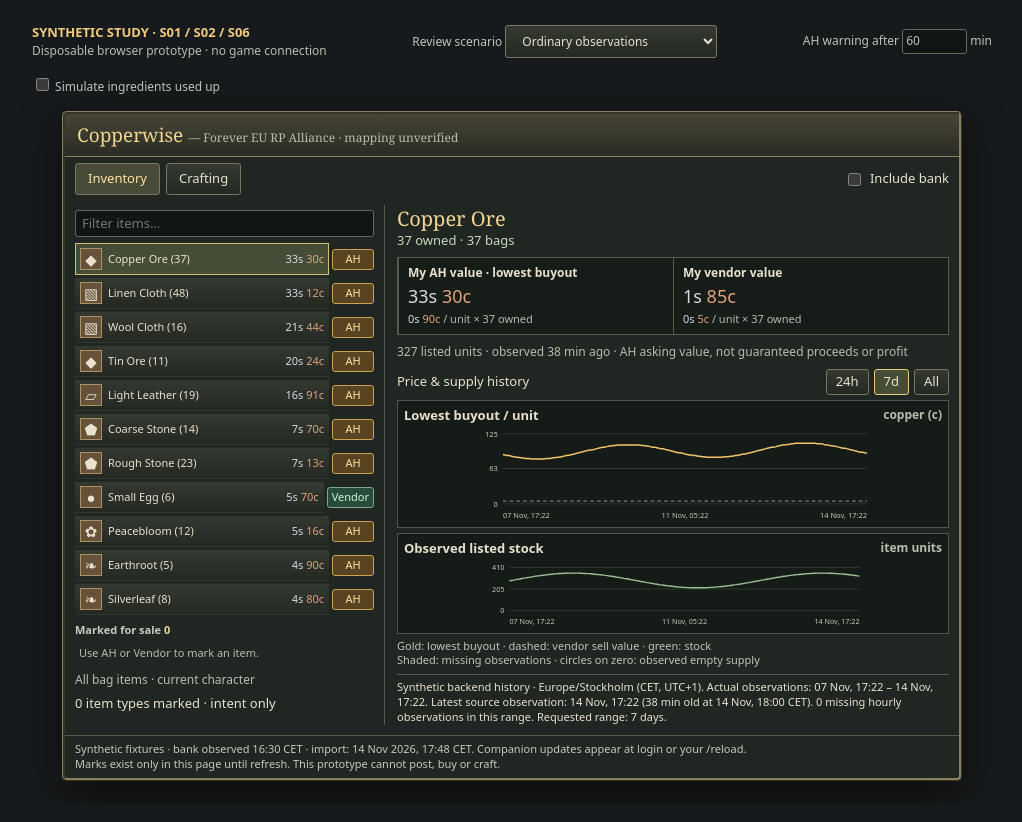
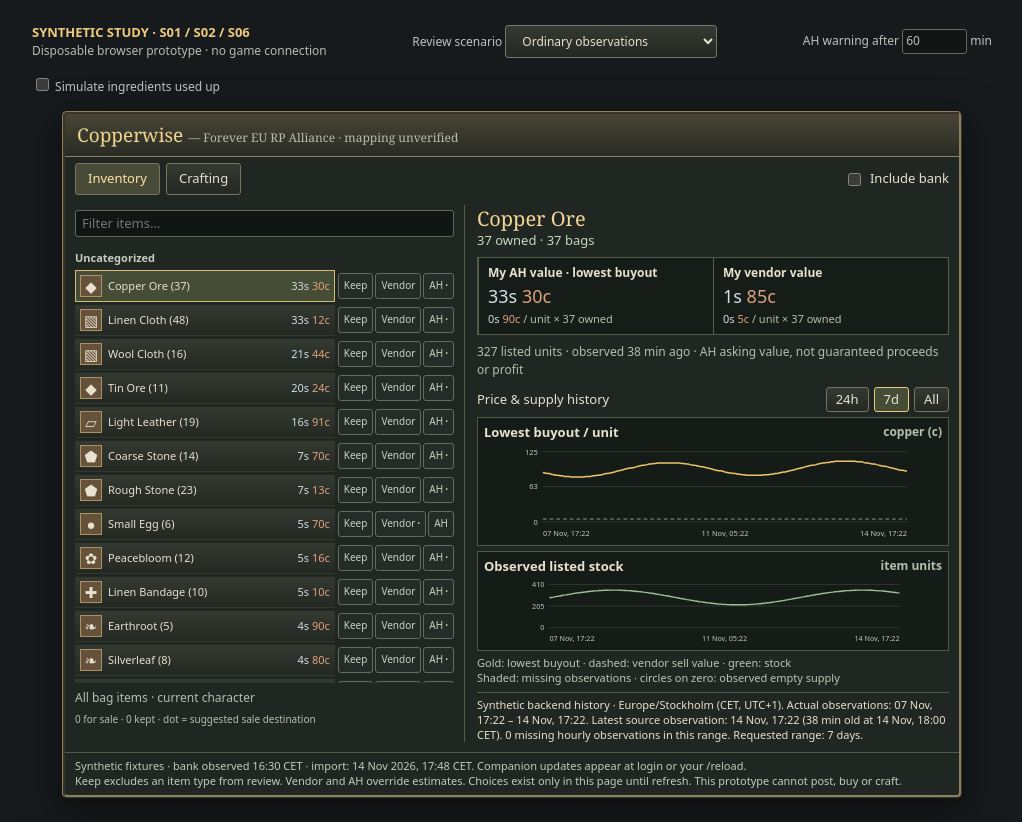
Before and after one commit to nllptr/copperwise, a plain HTML site: page probes/ui-inventory/index.html in a window 1280 px wide. Shown: the whole page, without its empty margins (128-1150 px from the left). Drawn offline with Linux system fonts and the light colour scheme.

Commit message:
Prototype per-item Keep Vendor and AH choices

```diff
--- a/probes/ui-inventory/index.html
+++ b/probes/ui-inventory/index.html
@@ -20,12 +20,21 @@
 .recipe-icon{grid-row:auto;width:24px;height:26px}.recipe-name{font-size:11px}.recipe-margin{white-space:nowrap}.calculation-note{color:#9cceaa;font-size:15px;text-align:center}.stale-warning{color:#ffca70}
 .study{flex-wrap:wrap}.study input[type=number]{width:65px;padding:3px}.study label{font-size:12px}
 @media(max-width:720px){.workspace{grid-template-columns:1fr}}
+/* Item choices: suggestion is advisory; the pressed state is the user's rule. */
+.workspace{grid-template-columns:390px minmax(0,1fr)}
+.item-choices{display:flex;gap:2px;flex-shrink:0}.sale-toggle{min-width:0;padding:5px;font-size:10px;position:relative}
+.sale-toggle[data-destination]{background:#252c27;border-color:#636b5e;color:#cdd2c6}
+.sale-toggle[aria-pressed=true]{background:#454d37;border-color:#edce85;color:#ffe1a0;box-shadow:inset 0 -2px #edce85}
+.sale-toggle.recommended::after{content:'·';color:#f5d382;margin-left:2px;font-weight:bold}
+#kept-heading{font-size:11px;color:#c8cdbf;margin:10px 0 4px}#marked-summary{font-size:10px;color:#b7bdae;margin:6px 0}
+@media(max-width:720px){.workspace{grid-template-columns:1fr}}
+.inventory-sections .category-heading{display:flex;align-items:center;gap:5px}.category-heading button{margin-left:auto;padding:2px 6px;font-size:10px}.category-heading span{color:#e8d5a7}
 </style>
 <div class="study"><div><strong>SYNTHETIC STUDY · S01 / S02 / S06</strong><br><small>Disposable browser prototype · no game connection</small></div><label>Review scenario <select id="scenario"><option value="ordinary">Ordinary observations</option><option value="empty">Observed empty supply</option><option value="gap">Missing observations</option><option value="none">No history</option><option value="vendor">Vendor metadata unavailable</option><option value="tie">Equal AH and vendor value</option></select></label><label>AH warning after <input id="stale-minutes" type="number" min="1" step="1" value="60"> min</label><label><input id="consume-ingredients" type="checkbox" style="width:auto"> Simulate ingredients used up</label></div>
 <main class="window" aria-label="Copperwise prototype">
 <header class="title">Copperwise <small>— Forever EU RP Alliance · mapping unverified</small></header>
 <nav class="tabs" aria-label="Main views"><button id="inventory-tab" aria-current="page">Inventory</button><button id="crafting-tab">Crafting</button><label class="bank-toggle"><input id="include-bank" type="checkbox"> Include bank</label></nav>
-<div class="workspace"><aside class="rail" id="inventory-rail"><input id="search" type="search" aria-label="Filter inventory items" placeholder="Filter items…"><div class="inventory-sections"><div id="items" class="list" aria-label="Inventory items"></div><h3>Marked for sale <span id="sale-count">0</span></h3><div id="sale-items" class="list" aria-label="Items marked for sale"></div></div><small id="inventory-summary"></small><p id="marked-summary"></p></aside>
+<div class="workspace"><aside class="rail" id="inventory-rail"><input id="search" type="search" aria-label="Filter inventory items" placeholder="Filter items…"><div class="inventory-sections"><h3>Uncategorized</h3><div id="items" class="list" aria-label="Uncategorized inventory items"></div><h3 class="category-heading">To vendor <span id="vendor-count">0</span><button id="clear-vendor" type="button" aria-label="Clear all items assigned to vendor" title="Return all items in this category to Uncategorized, including filtered-out items">Clear</button></h3><div id="vendor-items" class="list" aria-label="Items assigned to vendor"></div><h3 class="category-heading">To AH <span id="ah-count">0</span><button id="clear-ah" type="button" aria-label="Clear all items assigned to AH" title="Return all items in this category to Uncategorized, including filtered-out items">Clear</button></h3><div id="ah-items" class="list" aria-label="Items assigned to AH"></div><h3 class="category-heading">To keep <span id="kept-count">0</span><button id="clear-kept" type="button" aria-label="Clear all items assigned to keep" title="Return all items in this category to Uncategorized, including filtered-out items">Clear</button></h3><div id="kept-items" class="list" aria-label="Items assigned to keep"></div></div><small id="inventory-summary"></small><p id="marked-summary"></p></aside>
 <aside class="rail" id="crafting-rail" hidden><label class="check"><input id="unlearned" type="checkbox"> Include unlearned recipes</label><div id="recipe-list" class="list"></div></aside>
 <section aria-label="Selected item"><div class="detail-head"><div><h1 id="name"></h1><span id="quantity" class="badge"></span></div></div>
 <p id="bank-note" class="bank-note"></p>
@@ -41,7 +50,7 @@
 <p class="legend">Gold: lowest buyout · dashed: vendor sell value · green: stock<br>Shaded: missing observations · circles on zero: observed empty supply</p>
 <div class="provenance" id="coverage"></div><details id="craft-notes" hidden><summary>Price details</summary><p id="cost-basis" class="bank-note"></p><p id="craft-provenance" class="bank-note"></p></details>
 <p id="status" role="status" aria-live="polite"></p>
-</section></div><footer class="footer">Synthetic fixtures · bank observed 16:30 CET · import: 14 Nov 2026, 17:48 CET. Companion updates appear at login or your /reload.<br>Marks exist only in this page until refresh. This prototype cannot post, buy or craft.</footer>
+</section></div><footer class="footer">Synthetic fixtures · bank observed 16:30 CET · import: 14 Nov 2026, 17:48 CET. Companion updates appear at login or your /reload.<br>Keep excludes an item type from review. Vendor and AH override estimates. Choices exist only in this page until refresh. This prototype cannot post, buy or craft.</footer>
 </main>
 <script>
 // Frozen, illustrative observations: no production cadence, evidence rule or ranking policy.
@@ -57,6 +66,8 @@ const items=[{name:'Copper Ore',quantity:37,bank:80,vendor:5,base:84,stock:286,s
 {name:'Small Egg',quantity:6,bank:0,vendor:95,base:51,stock:86,symbol:'●'},
 {name:'Coarse Stone',quantity:14,bank:10,vendor:15,base:39,stock:376,symbol:'⬟'},
 {name:'Earthroot',quantity:5,bank:12,vendor:10,base:73,stock:124,symbol:'❧'},
+{name:'Linen Bandage',quantity:10,bank:0,vendor:10,base:28,stock:90,symbol:'✚'},
+{name:'Freshly Baked Bread',quantity:20,bank:0,vendor:1,base:4,stock:60,symbol:'▰'},
 {name:'Iron Ore',quantity:0,bank:40,vendor:50,base:328,stock:165,symbol:'◆'}];
 const observations=items.map((item,index)=>Array.from({length:377},(_,i)=>({time:latestObservationTime-(376-i)*hour,price:Math.round(item.base+12*Math.sin(i/13+index)+i/28),stock:Math.round(item.stock+70*Math.cos(i/19+index))})));
 let selected=0,days=7;const marks=new Map();const el=id=>document.getElementById(id);
@@ -66,22 +77,37 @@ const owned=item=>item.quantity+(includeBank()?item.bank:0);
 const money=value=>`${value>=10000?`<span class="gold">${Math.floor(value/10000)}g</span> `:''}<span class="silver">${Math.floor(value/100)%100}s</span> <span class="copper">${Number((value%100).toFixed(2))}c</span>`;
 function inventoryValue(item,index){const price=series(index).at(-1).price;return price===null||el('scenario').value==='vendor'?null:Math.max(price,item.vendor)*owned(item)}
 function renderList(){
- const query=el('search').value.toLowerCase();el('items').replaceChildren();el('sale-items').replaceChildren();
+ const query=el('search').value.toLowerCase();
+ for(const id of ['items','vendor-items','ah-items','kept-items'])el(id).replaceChildren();
  items.map((item,index)=>({item,index,value:inventoryValue(item,index)})).sort((a,b)=>(b.value??-Infinity)-(a.value??-Infinity)||a.item.name.localeCompare(b.item.name)).forEach(({item,index,value})=>{
-  if((!item.quantity&&(!includeBank()||!item.bank))||!item.name.toLowerCase().includes(query))return;
-  const marked=marks.has(index),last=series(index).at(-1),vendorKnown=el('scenario').value!=='vendor',destination=marked?marks.get(index):!vendorKnown||last.price===null?null:item.vendor>=last.price?'Vendor':'AH',row=document.createElement('div');row.className='inventory-row';
+  if(!owned(item)||!item.name.toLowerCase().includes(query))return;
+  const choice=marks.get(index),last=series(index).at(-1),recommendation=last.price===null||el('scenario').value==='vendor'?null:item.vendor>=last.price?'Vendor':'AH';
+  const row=document.createElement('div');row.className='inventory-row';
   const button=document.createElement('button');button.className='item';button.setAttribute('aria-pressed',String(selected===index));
   button.innerHTML=`<span class="icon" aria-hidden="true">${item.symbol}</span><span class="item-name">${item.name} (${owned(item)})</span><span class="row-value">${value===null?'—':money(value)}</span>`;
-  button.title=`${item.name}: ${owned(item)} owned; ${value===null?'sale value unavailable':`${value} copper total sale asking value, not recorded profit`}`;
+  button.title=`${item.name}: ${owned(item)} owned; ${value===null?'sale value unavailable':`${value} copper best total sale asking value, not recorded profit`}`;
   button.onclick=()=>{selected=index;el('status').textContent='';render()};
-  const toggle=document.createElement('button');toggle.className='sale-toggle';toggle.dataset.item=index;
-  toggle.dataset.destination=destination;toggle.textContent=marked?`${destination} ×`:destination;toggle.disabled=!marked&&destination==='Review';toggle.title=marked?`Scheduled for ${destination}; click to unmark`:destination==='Review'?'Price comparison unavailable':`Mark for ${destination}: ${destination==='AH'?'lowest buyout is higher':'vendor value is equal or higher, or no buyout listings exist'}`;toggle.setAttribute('aria-label',marked?`Unmark ${item.name} scheduled for ${destination}`:destination==='Review'?`Cannot compare AH and vendor value for ${item.name}`:`Mark ${item.name} for ${destination}`);
-  toggle.onclick=()=>{marked?marks.delete(index):marks.set(index,destination);renderList();el('status').textContent=marked?`${item.name} moved back to Inventory.`:`${item.name} scheduled for ${destination}. No sale made.`;document.querySelector(`.sale-toggle[data-item="${index}"]`).focus()};
-  row.append(button);if(destination){if(destination==='AH'&&(reviewTime-last.time)/60000>Number(el('stale-minutes').value)){toggle.innerHTML+=' <span class="stale-warning" aria-hidden="true">⚠</span>';toggle.title+=`; AH observation is ${Math.round((reviewTime-last.time)/60000)} minutes old`;toggle.setAttribute('aria-label',toggle.getAttribute('aria-label')+'; warning: old AH data')}row.append(toggle)}el(marked?'sale-items':'items').append(row);
+  const actions=document.createElement('div');actions.className='item-choices';actions.setAttribute('role','group');actions.setAttribute('aria-label',`Disposition for ${item.name}`);
+  for(const destination of ['Keep','Vendor','AH']){
+   const toggle=document.createElement('button');toggle.className='sale-toggle';toggle.dataset.item=index;toggle.dataset.destination=destination;toggle.textContent=destination;toggle.setAttribute('aria-pressed',String(choice===destination));
+   toggle.setAttribute('aria-label',`${destination} ${item.name}${choice===destination?'; selected, click to clear':''}${recommendation===destination?'; higher estimated sale value':''}`);
+   toggle.title=destination==='Keep'?'Exclude this item type from review, including newly acquired quantities':`${recommendation===destination?'Higher estimated sale value. ':''}Always choose ${destination} for this item type, regardless of the estimate`;
+   if(destination===recommendation){toggle.classList.add('recommended');toggle.title+=' · dot indicates suggested destination'}
+   if(destination==='AH'&&(reviewTime-last.time)/60000>Number(el('stale-minutes').value)){toggle.innerHTML+=' <span class="stale-warning" aria-hidden="true">⚠</span>';toggle.title+='; AH data is old'}
+   toggle.onclick=()=>{
+    const cleared=choice===destination;cleared?marks.delete(index):marks.set(index,destination);renderList();
+    el('status').textContent=cleared?`${item.name} returned to review.`:destination==='Keep'?`${item.name} kept and excluded from review. Click Keep again to return it to review.`:`${item.name} assigned to ${destination}, regardless of estimated value. No sale made.`;
+    const target=document.querySelector(`.sale-toggle[data-item="${index}"][data-destination="${destination}"]`);(target||el('search')).focus();
+   };
+   actions.append(toggle);
+  }
+  row.append(button,actions);el(choice==='Keep'?'kept-items':choice==='Vendor'?'vendor-items':choice==='AH'?'ah-items':'items').append(row);
  });
- for(const [id,message] of [['items',query?'No matching unmarked items.':'All included items are marked.'],['sale-items',query?'No matching marked items.':'Use AH or Vendor to mark an item.']])if(!el(id).children.length){const empty=document.createElement('p');empty.className='empty';empty.textContent=message;el(id).append(empty)}
- el('inventory-summary').textContent=includeBank()?'Bags + cached bank · current character':'All bag items · current character';el('sale-count').textContent=marks.size;el('marked-summary').textContent=`${marks.size} item type${marks.size===1?'':'s'} marked · intent only`;
+ for(const [id,message] of [['items',query?'No matching items to review.':'All included items have a choice.'],['vendor-items','No matching items assigned to vendor.'],['ah-items','No matching items assigned to AH.'],['kept-items','No matching kept items.']])if(!el(id).children.length){const empty=document.createElement('p');empty.className='empty';empty.textContent=message;el(id).append(empty)}
+ const kept=[...marks.values()].filter(choice=>choice==='Keep').length,sales=marks.size-kept;
+ el('inventory-summary').textContent=includeBank()?'Bags + cached bank · current character':'All bag items · current character';for(const [key,destination] of [['vendor','Vendor'],['ah','AH'],['kept','Keep']]){const count=[...marks.values()].filter(choice=>choice===destination).length;el(`${key}-count`).textContent=count;el(`clear-${key}`).disabled=count===0;}el('marked-summary').textContent=`${sales} for sale · ${kept} kept · dot = suggested sale destination`;
 }
+
 function series(index=selected){const scenario=el('scenario').value;return observations[index].filter(p=>p.time>=latestObservationTime-days*24*hour).map(p=>{const age=(latestObservationTime-p.time)/hour;const recent=age<=12;const historical=age>=40&&age<=49;if(scenario==='none'||(scenario==='gap'&&(recent||historical)))return {...p,price:null,stock:null};if(scenario==='tie')return {...p,price:items[index].vendor};if(scenario==='empty'&&(recent||historical))return {...p,price:null,stock:0};return p})}
 function draw(id,points,field,height,color){const left=42,right=530,top=9,bottom=height-23;const start=latestObservationTime-days*24*hour;const x=t=>left+(t-start)/(latestObservationTime-start)*(right-left);const item=items[selected];const values=points.map(p=>p[field]).filter(v=>v!==null);const max=Math.ceil(Math.max(1,...values,field==='price'?item.vendor:0)*1.15);const y=v=>bottom-v/max*(bottom-top);let svg='';for(const fraction of [0,.5,1]){const value=Math.round(max*fraction);svg+=`<path d="M${left} ${y(value)}H${right}" stroke="#364234"/><text x="35" y="${y(value)+4}" text-anchor="end" fill="#c1caba" font-size="10">${value}</text>`}for(const p of points){if(p.stock===null)svg+=`<rect x="${Math.max(left,x(p.time)-1)}" y="${top}" width="${Math.max(2,(right-left)/(days*24))}" height="${bottom-top}" fill="#788179" opacity=".2"/>`}
 if(field==='price'&&el('scenario').value!=='vendor')svg+=`<path d="M${left} ${y(item.vendor)}H${right}" stroke="#b4bdaf" stroke-dasharray="5 4"/>`;
@@ -123,6 +149,10 @@ function switchView(next){if(view==='inventory')inventorySelection=selected;view
 el('inventory-tab').onclick=()=>switchView('inventory');el('crafting-tab').onclick=()=>switchView('crafting');el('unlearned').onchange=()=>{if(!el('unlearned').checked&&!recipes[recipeSelection].known)recipeSelection=0;render()};el('craft-count').oninput=updateCraftCount;el('use-bank').onchange=()=>{renderShopping();renderRecipes();updateCraftCount()};
 el('queue-craft').onclick=()=>{const count=Number(el('craft-count').value);if(!Number.isInteger(count)||count<1||count>999)return;craftQueue.set(recipeSelection,(craftQueue.get(recipeSelection)||0)+count);renderQueue();el('shopping-panel').open=true;el('craft-validation').textContent=`Added ${count} crafts (${count*recipes[recipeSelection].yield} outputs) as intent only.${recipes[recipeSelection].known?'':' Recipe must be learned before crafting.'}`};
 el('stale-minutes').oninput=()=>{if(Number(el('stale-minutes').value)>0)renderList()};el('consume-ingredients').onchange=()=>render();
+for(const [key,destination] of [['vendor','Vendor'],['ah','AH'],['kept','Keep']])el(`clear-${key}`).onclick=()=>{
+ let cleared=0;for(const [index,choice] of marks)if(choice===destination){marks.delete(index);cleared++}
+ renderList();el('status').textContent=`Cleared ${cleared} item type${cleared===1?'':'s'} from ${destination}. Returned to Uncategorized.`;el('search').focus();
+};
 el('search').oninput=renderList;el('include-bank').onchange=()=>{if(!includeBank()&&!items[selected].quantity)selected=items.findIndex(item=>item.quantity>0);el('status').textContent='';render()};el('scenario').onchange=()=>{el('status').textContent='';render()};document.querySelectorAll('[data-days]').forEach(button=>button.onclick=()=>{days=Number(button.dataset.days);render()});render();
 </script>
 </html>
```
Also changed, not shown: 1 other file.
